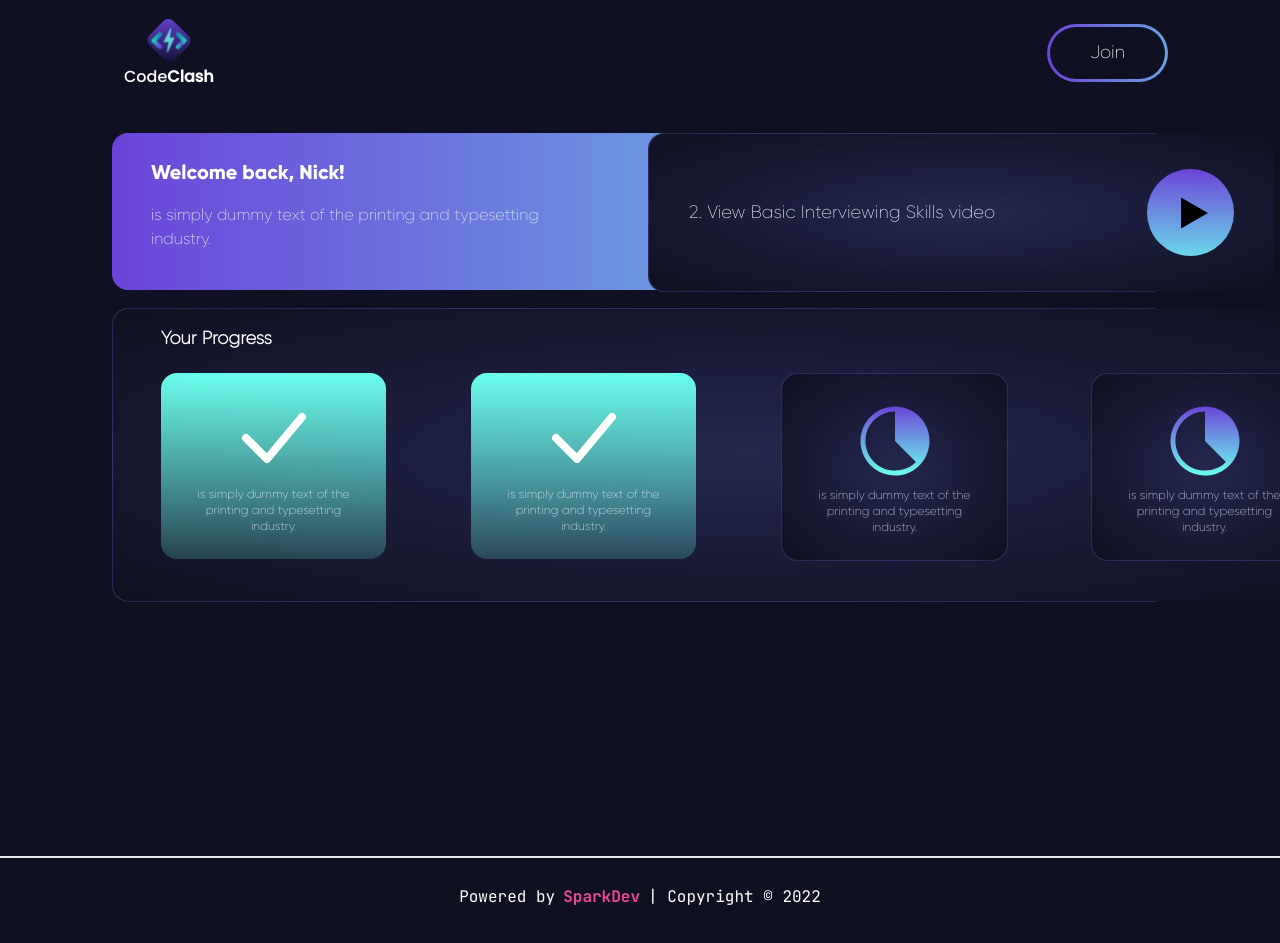
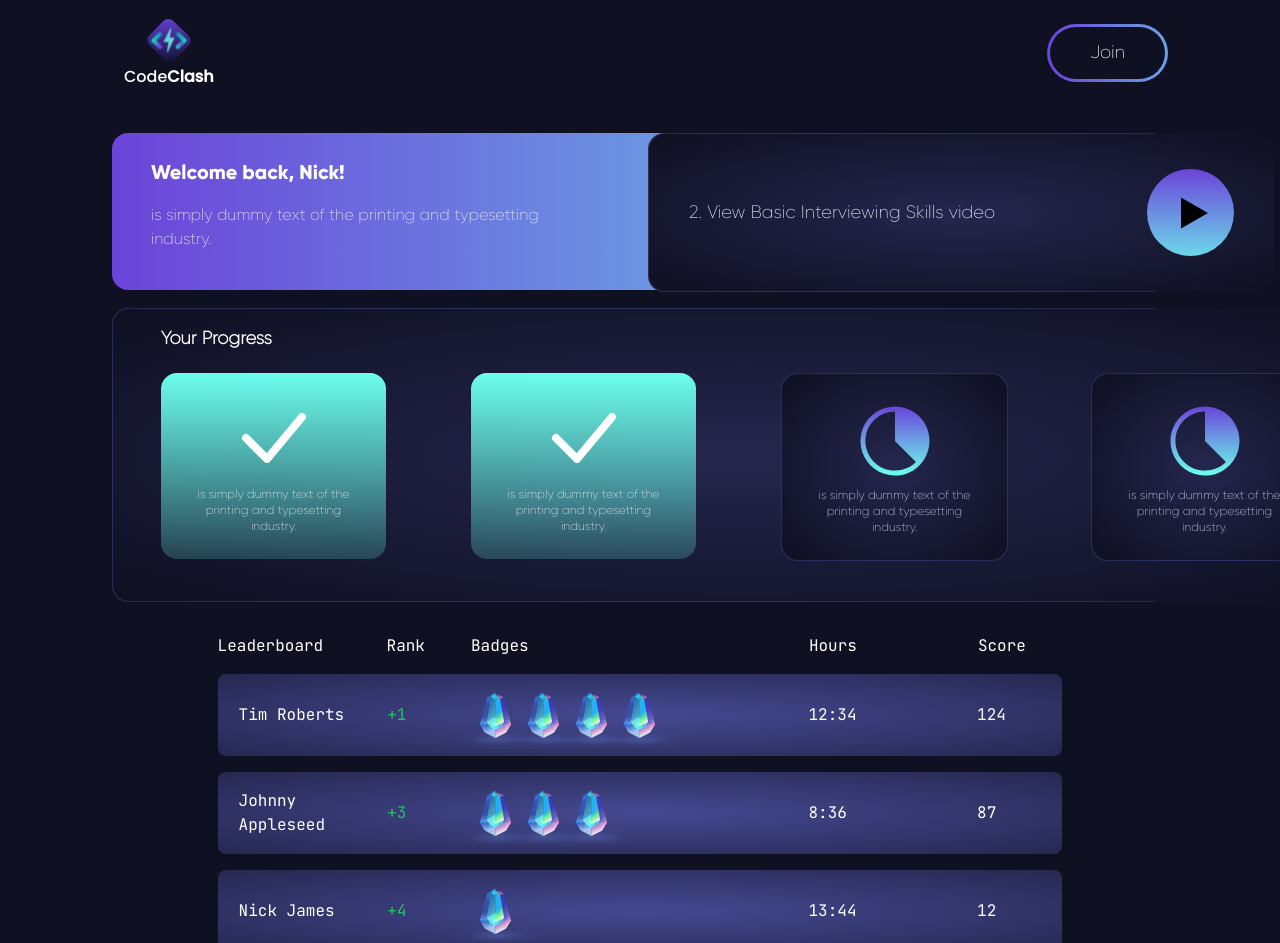
Before and after one commit to upe-webdev-2/codeclash-frontend, a Next.js app: page /profile in a window 1280 px wide. Shown: the top 943 px of the page. Built offline with nearby package versions, Linux system fonts and the light colour scheme; no server answers.

Commit message:
Merged profile page with leaderboard

```diff
--- a/src/components/profile/leaderboard/leaderboard-list.tsx
+++ b/src/components/profile/leaderboard/leaderboard-list.tsx
@@ -33,7 +33,7 @@ const LeaderboardList = () => {
     "bg-gradient-radial from-cardGradient-primary to-cardGradient-secondary";
 
   return (
-    <div className={`space-y-4 w-[95%] `}>
+    <div className={`space-y-4 w-[66%] `}>
       <div className={`flex flex-row content-center items-center`}>
         <div className={`w-[20%] text-left`}>Leaderboard</div>
         <div className={`w-[10%] text-left`}>Rank</div>
--- a/src/pages/profile.tsx
+++ b/src/pages/profile.tsx
@@ -4,6 +4,7 @@ import { signIn, signOut, useSession } from "next-auth/react";
 import { useRouter } from "next/router";
 import Image from "next/image";
 import Navbar from "@/components/Navbar/Navbar";
+import LeaderboardList from "@/components/profile/leaderboard/leaderboard-list";
 
 // DOM elements here
 const DOM = () => {
@@ -21,7 +22,7 @@ const DOM = () => {
     <>
       <Navbar />
 
-      <div className="grid grid-cols-2 gap-4 font-gilroy mx-28 mt-8">
+      <div className="grid grid-cols-2 gap-4 font-gilroy mx-28 my-8">
         {/* Welcome! */}
         <div
           className={`flex flex-col gap-4 ${gradientBackground} h-[157px] w-[625px] rounded-2xl`}
@@ -120,6 +121,8 @@ const DOM = () => {
           </div>
         </div>
       </div>
+
+      <LeaderboardList />
     </>
   );
 };
```
Also changed, not shown: 1 other file (tests, documents, lock files or other folders).
